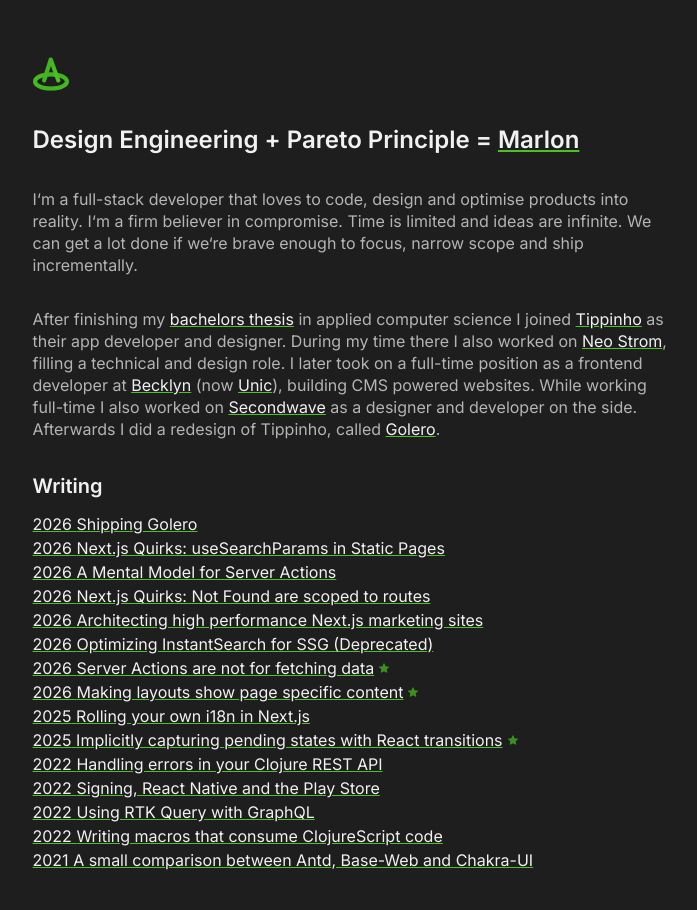
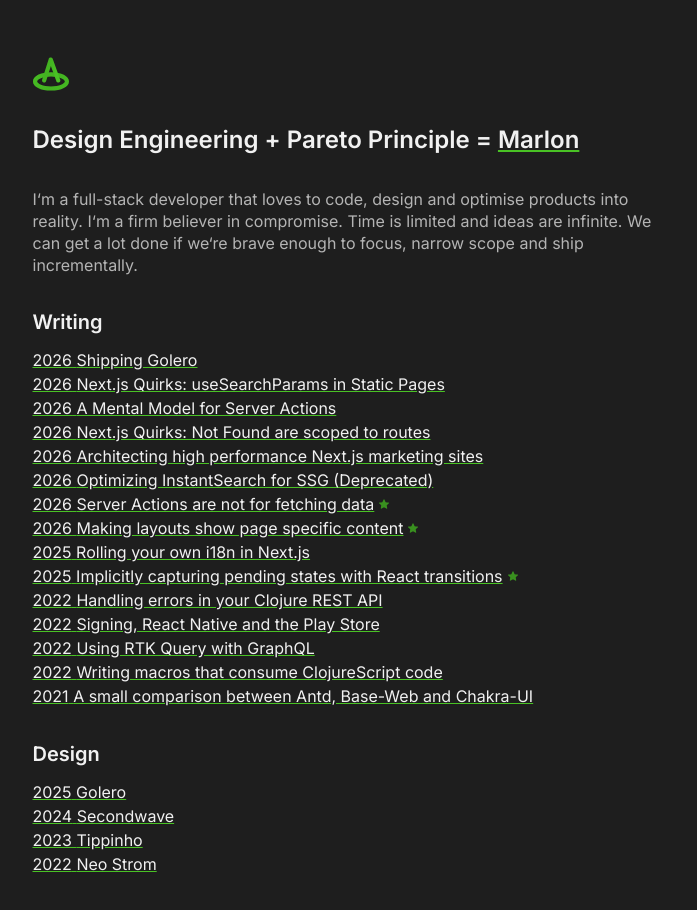
Before and after one commit to marlonschlosshauer/marlonschlosshauer.de, a Next.js app: page / in a window 1280 px wide. Shown: the top 910 px of the page, without its empty margins (280-977 px from the left). Built offline with nearby package versions, Linux system fonts and the light colour scheme.

Commit message:
Nobody cares about my life story (not even me lol)

```diff
--- a/src/app/page.mdx
+++ b/src/app/page.mdx
@@ -1,4 +1,5 @@
 import { Metadata } from "next";
+import { Designs } from "@/components/designs/Designs";
 import { Posts } from "@/components/posts/Posts";
 import { buildMetadata } from "@/lib/meta";
 
@@ -12,8 +13,10 @@ export const metadata = {
 
 I‘m a full-stack developer that loves to code, design and optimise products into reality. I‘m a firm believer in compromise. Time is limited and ideas are infinite. We can get a lot done if we‘re brave enough to focus, narrow scope and ship incrementally.
 
-After finishing my [bachelors thesis](https://github.com/marlonschlosshauer/thesis) in applied computer science I joined [Tippinho](https://www.figma.com/design/Wg2c9sk6nqbeWrydDOxCMg/Portfolio--Tippinho?node-id=0-1&t=euCBXXiFDOqdV9dh-1) as their app developer and designer. During my time there I also worked on [Neo Strom](https://www.figma.com/design/vbdX85EQ4ALcO1Txeeu4do/Portfolio--Neo-Strom?node-id=0-1&t=qyTLYo9BRQ5HifD8-1), filling a technical and design role. I later took on a full-time position as a frontend developer at [Becklyn](https://becklyn.com) (now [Unic](https://www.unic.com)), building CMS powered websites. While working full-time I also worked on [Secondwave](https://www.figma.com/design/KgLQExaQWOnNiDD7zsw6e9/Portfolio--Secondwave?node-id=0-1&t=jy94MQDD9AeEXfUE-1) as a designer and developer on the side. Afterwards I did a redesign of Tippinho, called [Golero](https://www.figma.com/design/Wg2c9sk6nqbeWrydDOxCMg/Portfolio--Tippinho?node-id=6-5924&t=VgC4hyVQZblLkrTo-4).
-
 ## Writing
 
 <Posts />
+
+## Design
+
+<Designs />
--- /dev/null
+++ b/src/components/designs/Designs.tsx
@@ -0,0 +1,38 @@
+import { Link } from "../shared/link/Link";
+
+export const Designs = () => {
+    const metadatas = [
+        {
+            label: "Golero",
+            date: "2025",
+            href: "https://www.figma.com/design/Wg2c9sk6nqbeWrydDOxCMg/Portfolio--Tippinho?node-id=6-5924&t=VgC4hyVQZblLkrTo-4",
+        },
+        {
+            label: "Secondwave",
+            date: "2024",
+            href: "https://www.figma.com/design/KgLQExaQWOnNiDD7zsw6e9/Portfolio--Secondwave?node-id=0-1&t=jy94MQDD9AeEXfUE-1",
+        },
+        {
+            label: "Tippinho",
+            date: "2023",
+            href: "https://www.figma.com/design/Wg2c9sk6nqbeWrydDOxCMg/Portfolio--Tippinho?node-id=0-1&t=euCBXXiFDOqdV9dh-1",
+        },
+        {
+            label: "Neo Strom",
+            date: "2022",
+            href: "https://www.figma.com/design/vbdX85EQ4ALcO1Txeeu4do/Portfolio--Neo-Strom?node-id=0-1&t=qyTLYo9BRQ5HifD8-1",
+        },
+    ];
+
+    return (
+        <ul>
+            {metadatas.map(({ label, date, href }, key) => (
+                <li key={key} className="flex">
+                    <Link href={href} className="flex flex-row items-center gap-1" inNewTab>
+                        {date} {label}
+                    </Link>
+                </li>
+            ))}
+        </ul>
+    );
+};
```
